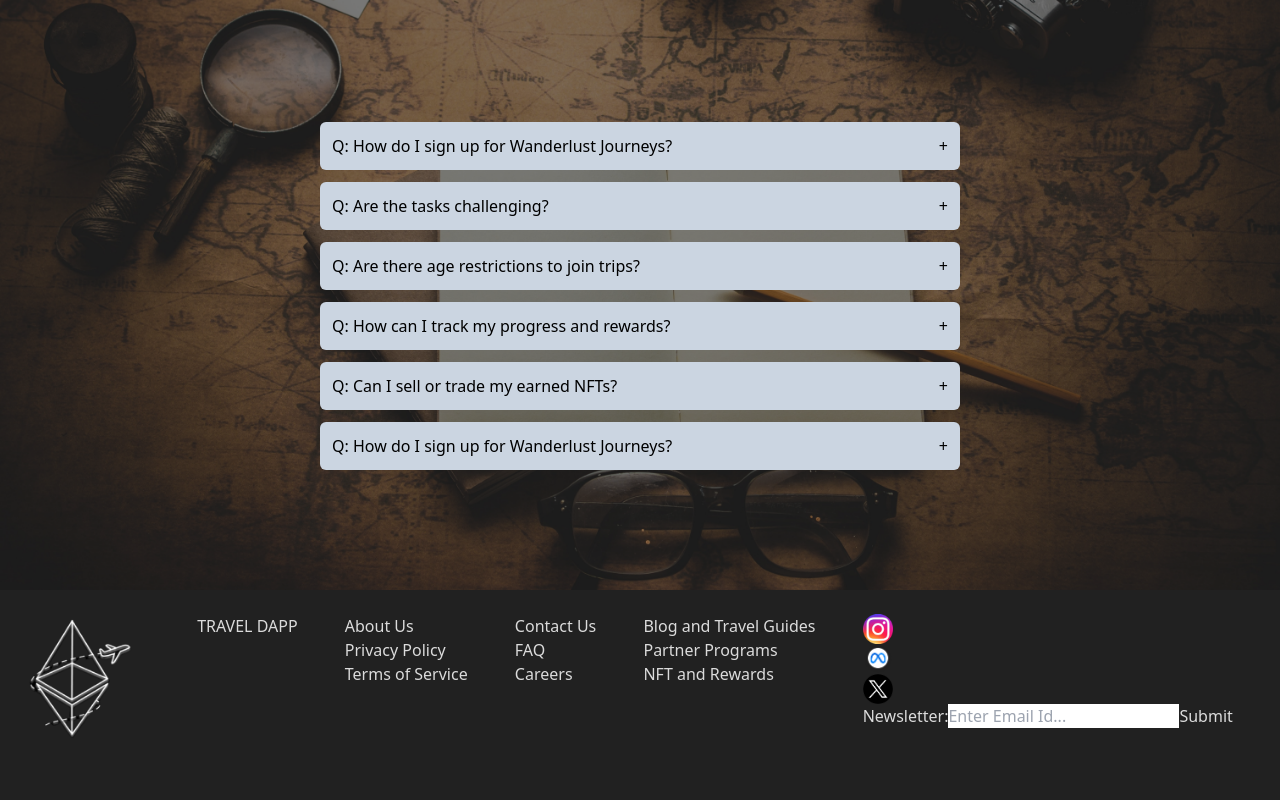
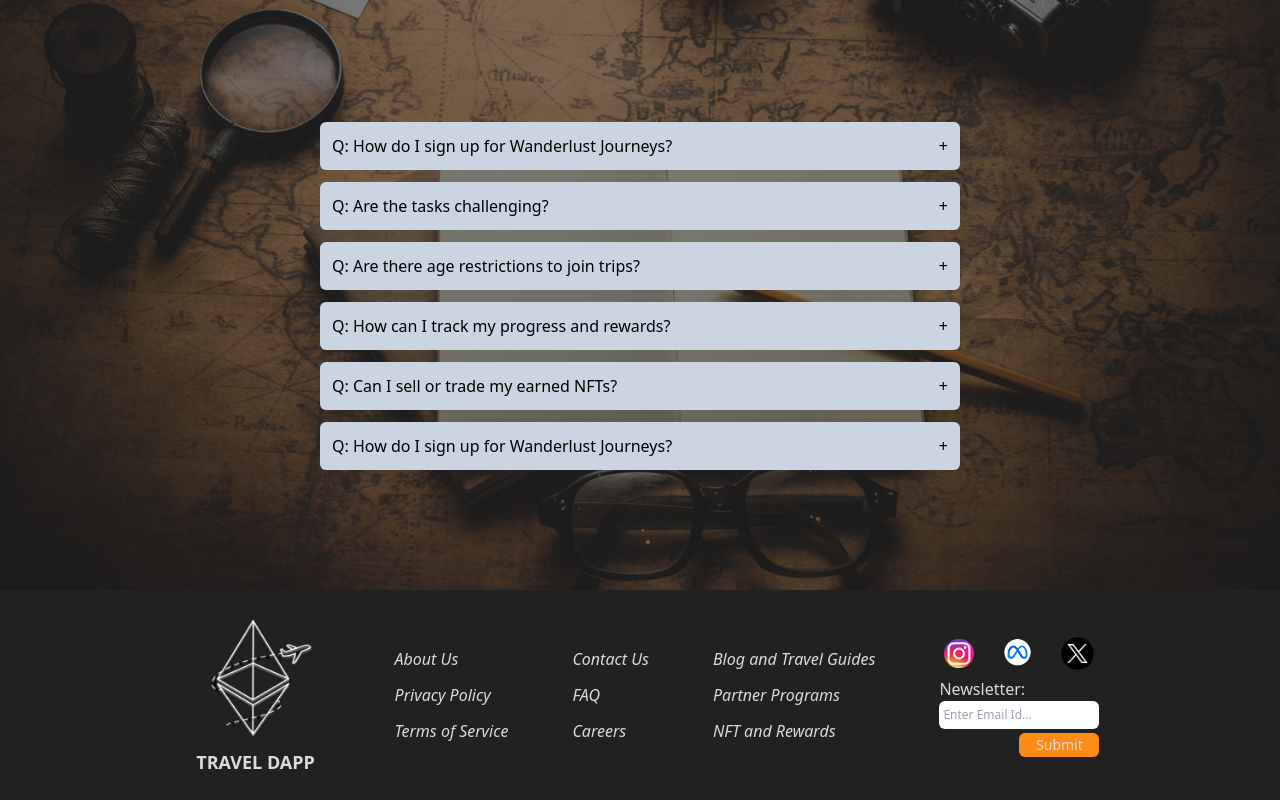
Before and after one commit to 0xLPircy/travel-dapp, a Next.js app: page / in a window 1280 px wide. Shown: the part 3535-4335 px from the top of the page. Before the commit the page ends 4283 px from the top, so only its background shows below. Built offline with nearby package versions, Linux system fonts and the light colour scheme; no server answers.

Commit message:
footer styling

```diff
--- a/app/components/Footer.jsx
+++ b/app/components/Footer.jsx
@@ -6,40 +6,57 @@ import x from "@/assets/x.png";
 
 const Footer = () => {
   return (
-    <div className="grid grid-flow-col text-[#dbdbdb] pt-6">
-      <Image height={150} width={150} src="/logo.png" />
-      <h1>TRAVEL DAPP</h1>
-      <div>
-        <ul>
+    <div className="grid grid-flow-col gap-16 text-[#dbdbdb] py-6 justify-center items-center">
+      <div className="justify-self-center grid grid-flow-row justify-center items-center">
+        {" "}
+        <Image height={150} width={150} src="/logo.png" />
+        <h1 className="justify-self-center font-[600] text-lg">TRAVEL DAPP</h1>
+      </div>
+
+      <div className="justify-self-center font-[200] italic">
+        <ul className="grid grid-flow-row gap-3 justify-center items-center justify-self-center">
           <li>About Us</li>
           <li>Privacy Policy</li>
           <li>Terms of Service</li>
         </ul>
       </div>
-      <div>
-        <ul>
+      <div className="justify-self-center font-[200] italic">
+        <ul className="grid grid-flow-row gap-3 justify-center items-center justify-self-center">
           <li>Contact Us</li>
           <li>FAQ</li>
           <li>Careers</li>
         </ul>
       </div>
-      <div>
-        <ul>
+      <div className="justify-self-center font-[200] italic">
+        <ul className="grid grid-flow-row gap-3 justify-center items-center justify-self-center">
           <li>Blog and Travel Guides</li>
           <li>Partner Programs</li>
           <li>NFT and Rewards</li>
         </ul>
       </div>
-      <div>
-        <div>
+      <div className="grid grid-flow-row gap-1">
+        <div className="grid grid-flow-col gap-6 justify-center items-center">
           <Image height={30} width={30} src={insta} />
-          <Image height={30} width={30} src={meta} />
-          <Image height={30} width={30} src={x} />
+          <Image height={39} width={39} src={meta} />
+          <Image height={33} width={33} src={x} />
         </div>
-        <form action="">
-          <label htmlFor="">Newsletter:</label>
-          <input type="email" placeholder="Enter Email Id..." />
-          <input type="submit" placeholder="Subscribe" />
+        <form
+          action=""
+          className="grid grid-flow-row justify-center items-center"
+        >
+          <label htmlFor="" className="text-md">
+            Newsletter:
+          </label>
+          <input
+            type="email"
+            placeholder="Enter Email Id..."
+            className="rounded-md text-xs h-7 w-40 p-1"
+          />
+          <input
+            type="submit"
+            placeholder="Subscribe"
+            className="w-20 rounded-md mt-1 h-6 text-sm place-self-end bg-[#ff8a15]"
+          />
         </form>
       </div>
     </div>
```
